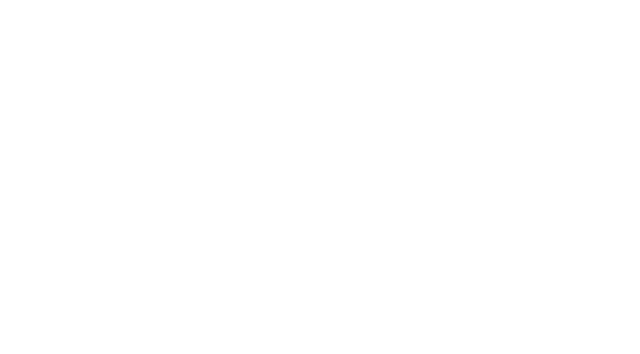
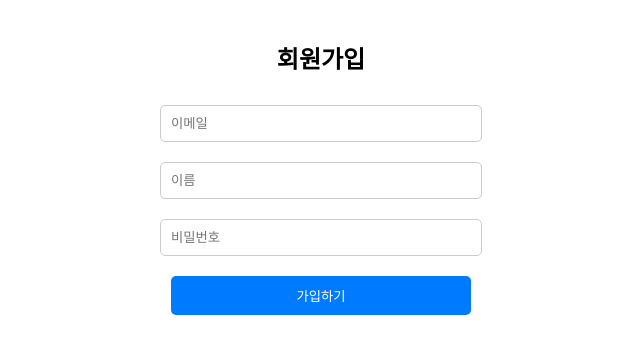
Before and after one commit to jjunnong/projecttest, a React (Create React App) app: page /signup in a window 1280 px wide. Before the commit this address had no page. Shown: the top 354 px of the page, without its empty margins (319-959 px from the left). Built offline with nearby package versions, Linux system fonts and the light colour scheme.

Commit message:
first commit

```diff
--- a/package.json
+++ b/package.json
@@ -4,6 +4,7 @@
   "private": true,
   "dependencies": {
     "@types/styled-components": "^5.1.34",
+    "axios": "^1.7.9",
     "cra-template-typescript": "1.2.0",
     "eslint-config-react-app": "^7.0.1",
     "react": "^18.3.1",
--- a/src/App.tsx
+++ b/src/App.tsx
@@ -1,11 +1,13 @@
 import React from "react";
 import { BrowserRouter as Router, Routes, Route } from "react-router-dom";
+import Signup from "./pages/signup"
 
 const App: React.FC = () => {
   return (
     <Router>
       <Routes>
         <Route path="/" element={<h2>채용 과제</h2>} />
+        <Route path="/signup" element={<Signup />} />
       </Routes>
     </Router>
   );
--- /dev/null
+++ b/src/api/api.ts
@@ -0,0 +1,18 @@
+import axios from "axios";
+
+const API_BASE_URL = "https://front-mission.bigs.or.kr/auth";
+
+export const signup = async (username: string, name: string, password: string) => {
+  try {
+    const response = await axios.post(`${API_BASE_URL}/signup`, {
+      username,
+      name,
+      password,
+      confirmPassword: password,
+    });
+    return response.data;
+  } catch (error) {
+    console.error("회원가입 실패", error);
+    throw error;
+  }
+};
--- a/src/pages/signup.tsx
+++ b/src/pages/signup.tsx
@@ -0,0 +1,32 @@
+import React, { useState } from "react";
+import { signup } from "../api/api";
+import { Container, Input, Button, Message } from "../styles/styles";
+
+const Signup: React.FC = () => {
+  const [username, setUsername] = useState("");
+  const [name, setName] = useState("");
+  const [password, setPassword] = useState("");
+  const [message, setMessage] = useState("");
+
+  const handleSignup = async () => {
+    try {
+      await signup(username, name, password);
+      setMessage("회원가입 성공!");
+    } catch (error) {
+       setMessage("회원가입 실패");
+    }
+  };
+
+  return (
+    <Container>
+      <h2>회원가입</h2>
+      <Input type="email" placeholder="이메일" value={username} onChange={(e) => setUsername(e.target.value)} />
+      <Input type="text" placeholder="이름" value={name} onChange={(e) => setName(e.target.value)} />
+      <Input type="password" placeholder="비밀번호" value={password} onChange={(e) => setPassword(e.target.value)} />
+      <Button onClick={handleSignup}>가입하기</Button>
+      {message && <Message>{message}</Message>}
+    </Container>
+  );
+};
+
+export default Signup;
--- /dev/null
+++ b/src/styles/styles.ts
@@ -0,0 +1,36 @@
+import styled from "styled-components";
+
+export const Container = styled.div`
+  display: flex;
+  flex-direction: column;
+  align-items: center;
+  padding: 20px;
+`;
+
+export const Input = styled.input`
+  width: 300px;
+  padding: 10px;
+  margin: 10px;
+  border: 1px solid #ccc;
+  border-radius: 5px;
+`;
+
+export const Button = styled.button`
+  width: 300px;
+  padding: 10px;
+  margin: 10px;
+  background-color: #007bff;
+  color: white;
+  border: none;
+  border-radius: 5px;
+  cursor: pointer;
+  &:hover {
+    background-color: #0056b3;
+  }
+`;
+
+export const Message = styled.p`
+margin-top: 10px;
+font-size: 14px;
+color: red;
+`;
```
Also changed, not shown: 1 other file (tests, documents, lock files or other folders).
